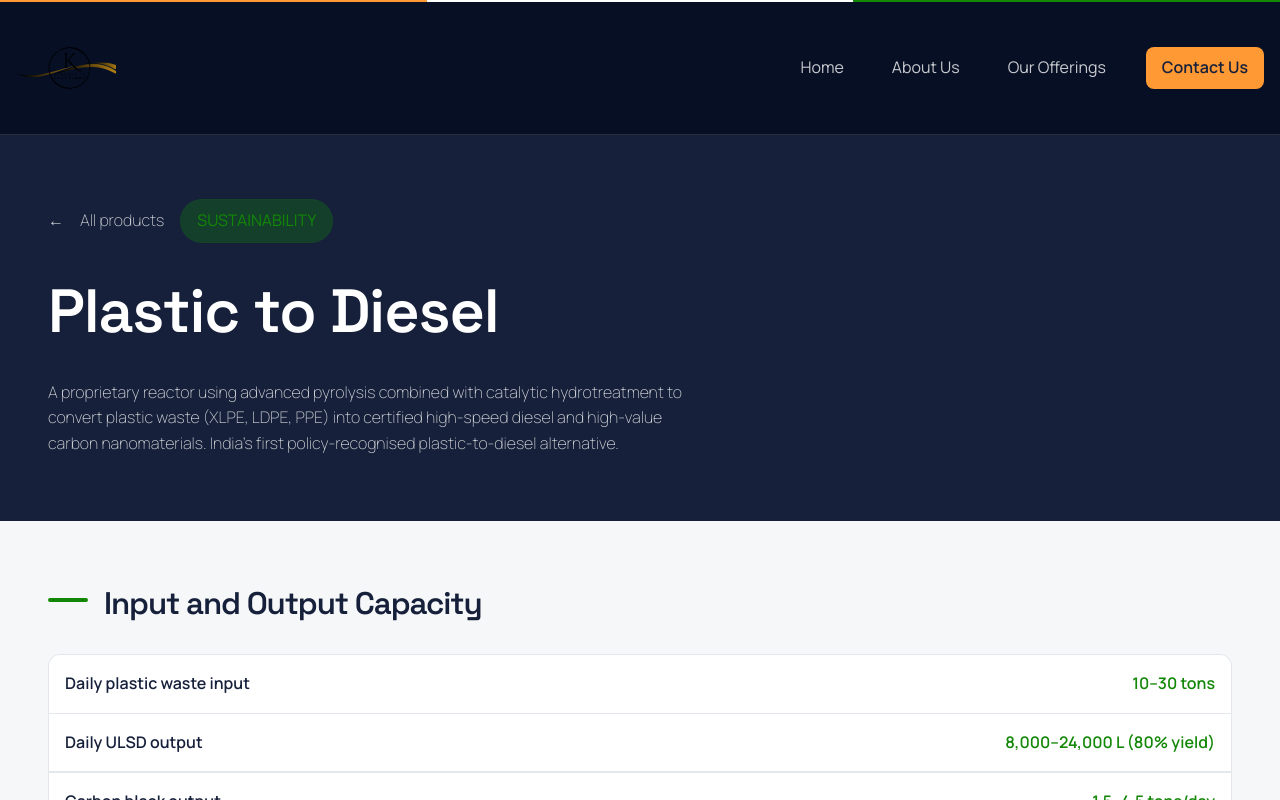
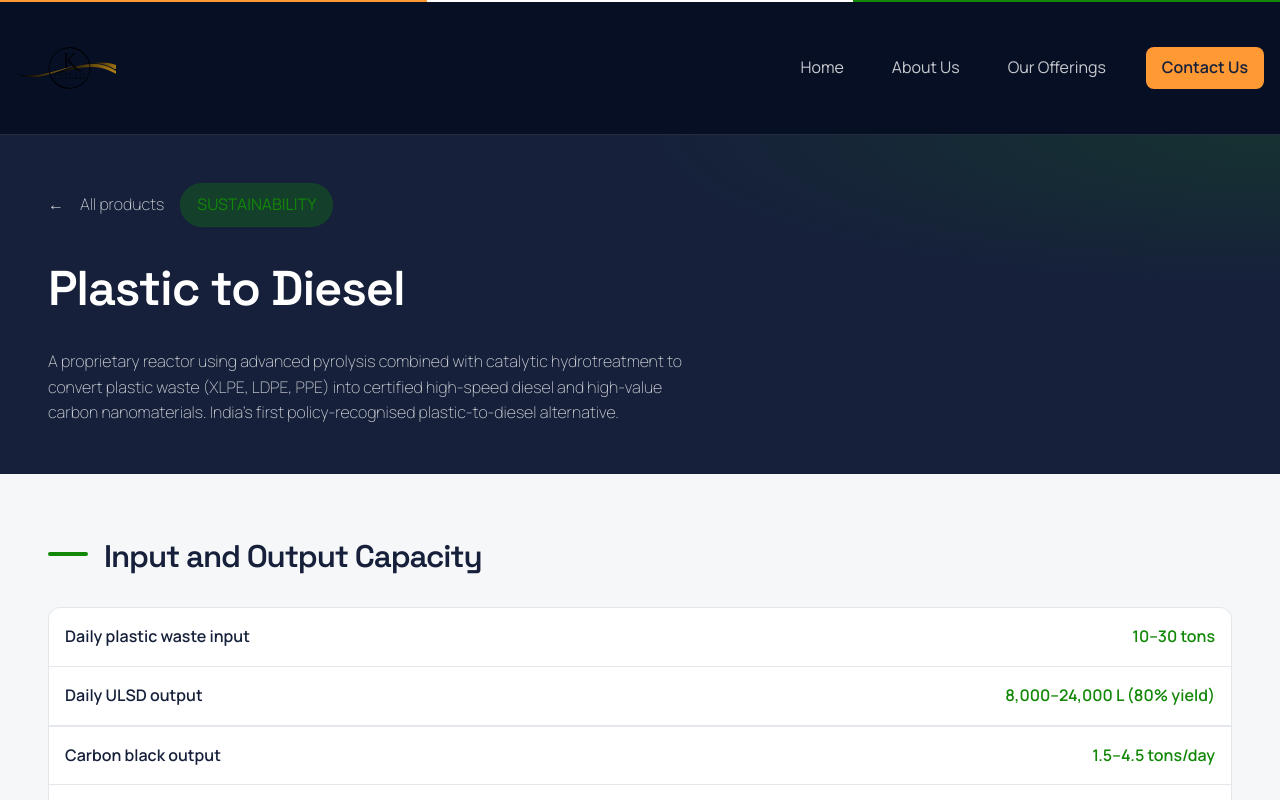
Before and after one commit to divyanshchahar/kinesis, a Next.js app: page /products/plastic_to_diesel in a window 1280 px wide. Shown: the top 800 px of the page. Built offline with nearby package versions, Linux system fonts and the light colour scheme.

Commit message:
updated style

```diff
--- a/src/ui/layouts/Header2Layout.module.css
+++ b/src/ui/layouts/Header2Layout.module.css
@@ -1,14 +1,17 @@
 .container {
     color: var(--color-text-primary);
-    background-color: var(--color-background);
-
-    display: flex;
-    flex-direction: column;
-    gap: var(--padding-section-s);
+    /*background: radial-gradient(90% 80% at 100% 0%, rgba(19, 136, 8, 0.18), transparent 55%) var(--color-background);*/
+    padding: var(--padding-section-m) var(--padding-global);
 
     p {
         max-width: var(--max-width-60ch);
     }
+}
+
+.flexBox {
+    display: flex;
+    flex-direction: column;
+    gap: var(--dimension-4);
 }
 
 .top {
@@ -66,5 +69,17 @@
 }
 
 .blueBox {
-    border-left: 2px solid var(--color-blue-3);
+    border: 2px solid var(--color-blue-3);
 }
+
+.greenBackground {
+    background: radial-gradient(90% 80% at 100% 0%, rgba(19, 136, 8, 0.18), transparent 55%) var(--color-background);
+}
+
+.saffronBackground {
+    background: radial-gradient(90% 80% at 100% 0%, rgba(255, 153, 51, 0.18), transparent 55%) var(--color-background);
+}
+
+.blueBackground {
+    background: radial-gradient(90% 80% at 100% 0%, rgba(30, 58, 138, 0.18), transparent 55%) var(--color-background);
+}
--- a/src/ui/layouts/Header2Layout.tsx
+++ b/src/ui/layouts/Header2Layout.tsx
@@ -26,33 +26,39 @@ export default function Header2Layout({
 
     let selectedColor = ""
     let selctedColorBox = ""
+    let selectedBackground = ""
 
     switch (version) {
         case "saffron":
             selctedColorBox = styles.saffronBox
             selectedColor = styles.saffron
+            selectedBackground = styles.saffronBackground
             break;
         case "green":
             selctedColorBox = styles.greenBox
             selectedColor = styles.green
+            selectedBackground = styles.greenBackground
             break;
         case "blue":
             selctedColorBox = styles.blueBox
             selectedColor = styles.blue
+            selectedBackground = styles.blueBackground
             break;
 
 
     }
     return (
-        <div className={`${colorScheme} paddedContainer`}>
-            <div className={`${styles.container} maxWidthContainer`}>
+        <div className={`${styles.container} ${colorScheme} ${selectedBackground} paddedContainer`}>
+            <div className={`maxWidthContainer ${styles.flexBox}`}>
                 <div className={`${styles.top} lightNormal`}>
                     <Link href={internalLinks.products.root}>All products</Link>
                     <div className={`${styles.capsule} ${selectedColor} regularNormal`}>
                         {capsulText}
                     </div>
                 </div>
-                <p className={`h1 ${styles.heading}`}>{headingText}</p>
+
+                <p className={`h2 ${styles.heading}`}>{headingText}</p>
+
                 <p className={`lightNormal`}>{bodyText}</p>
 
                 {
```
